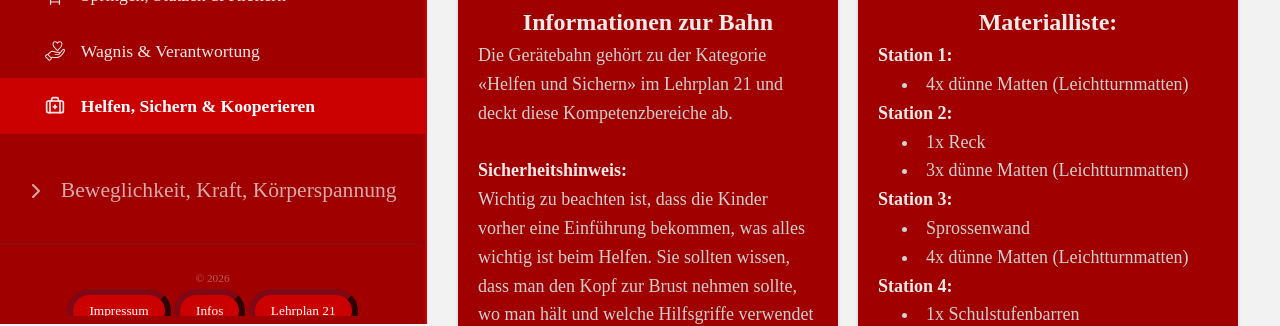
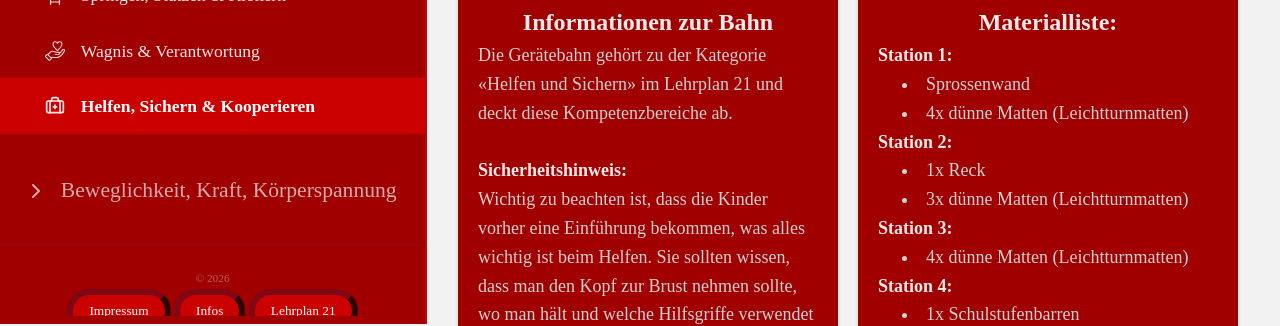
Before and after one commit to Theerabyte/Geraeteturnen-Lehrplan21, a Next.js app in the folder glp21/: page /Helfen-Sichern-Kooperieren in a window 1280 px wide. Shown: the part 492-818 px from the top of the page. Built offline with nearby package versions, Linux system fonts and the light colour scheme.

Commit message:
angepasste materialliste

```diff
--- a/glp21/src/app/Helfen-Sichern-Kooperieren/page.jsx
+++ b/glp21/src/app/Helfen-Sichern-Kooperieren/page.jsx
@@ -113,12 +113,12 @@ export default function Page() {
           <h2>Materialliste:</h2>
           <div style={{ whiteSpace: "pre-line", fontSize: "18px" }}>
             <b>Station 1:</b> <br />
+            <li style={{ marginLeft: '24px' }}>Sprossenwand</li>
             <li style={{ marginLeft: '24px' }}>4x dünne Matten (Leichtturnmatten)</li>
             <b>Station 2:</b> <br />
             <li style={{ marginLeft: '24px' }}>1x Reck</li>
             <li style={{ marginLeft: '24px' }}>3x dünne Matten (Leichtturnmatten)</li>
             <b>Station 3:</b> <br />
-            <li style={{ marginLeft: '24px' }}>Sprossenwand</li>
             <li style={{ marginLeft: '24px' }}>4x dünne Matten (Leichtturnmatten)</li>
             <b>Station 4:</b> <br />
             <li style={{ marginLeft: '24px' }}>1x Schulstufenbarren</li>
```
